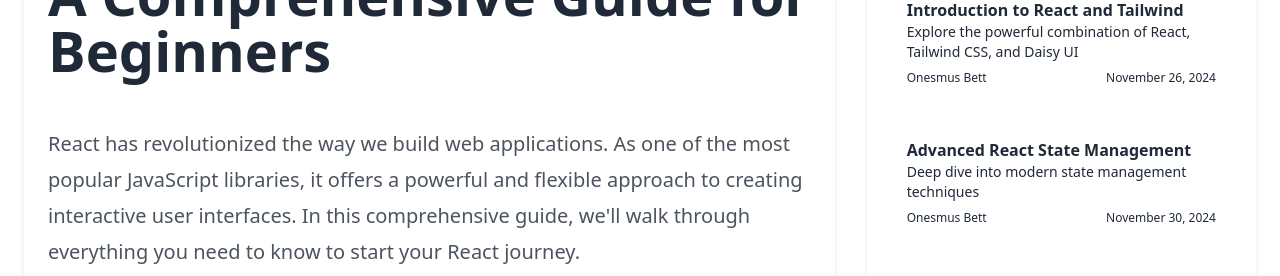
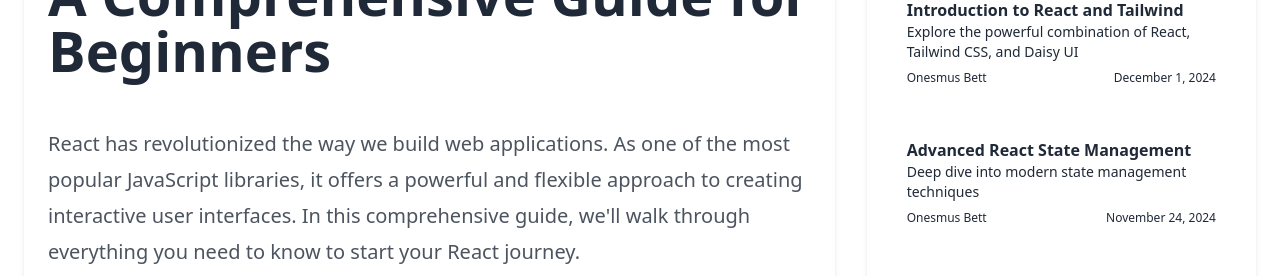
Before and after one commit to onesmuskipchumba0/portfolio, a React (Vite) app: page /blogs in a window 1280 px wide. Shown: the part 390-666 px from the top of the page. Built offline with nearby package versions, Linux system fonts and the light colour scheme.

Commit message:
add better sorting to the blogs

```diff
--- a/src/pages/BlogPage.jsx
+++ b/src/pages/BlogPage.jsx
@@ -17,7 +17,7 @@ const BlogPage = () => {
       title: 'Introduction to React and Tailwind',
       summary: 'Explore the powerful combination of React, Tailwind CSS, and Daisy UI',
       author: 'Onesmus Bett',
-      date: 'November 26, 2024',
+      date: 'December 1, 2024',
       mdFile: '/posts/react-tailwind-daisy-blog.md',
       tags: ['React', 'Tailwind', 'Web Development']
     },
@@ -26,17 +26,16 @@ const BlogPage = () => {
       title: 'Advanced React State Management',
       summary: 'Deep dive into modern state management techniques',
       author: 'Onesmus Bett',
-      date: 'November 30, 2024',
+      date: 'November 24, 2024',
       mdFile: '/posts/react-state-management-blog.md',
       tags: ['React', 'State Management', 'Hooks']
     }
-  ];
+  ].sort((a, b) => new Date(b.date) - new Date(a.date));
 
   const [selectedPost, setSelectedPost] = useState(null);
 
   useEffect(() => {
-    const sortedPosts = [...blogPosts].sort((a, b) => new Date(b.date) - new Date(a.date));
-    setSelectedPost(sortedPosts[0]);
+    setSelectedPost(blogPosts[0]);
   }, []);
 
   return (
```
